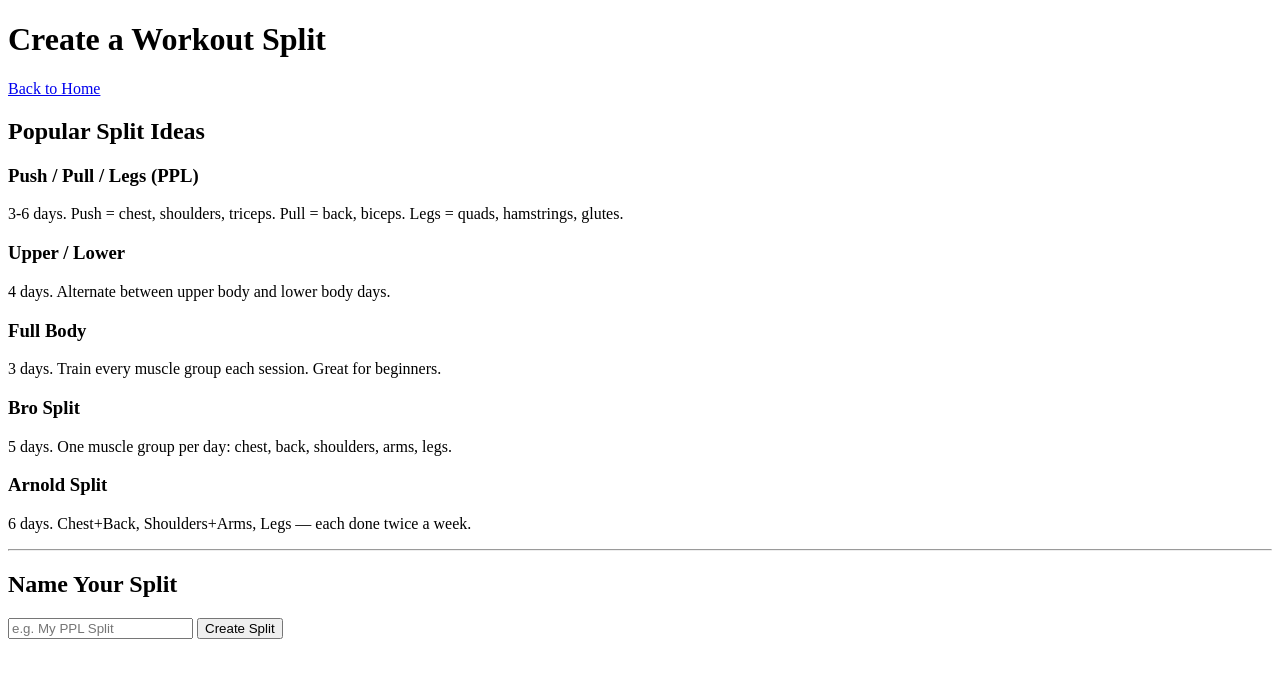
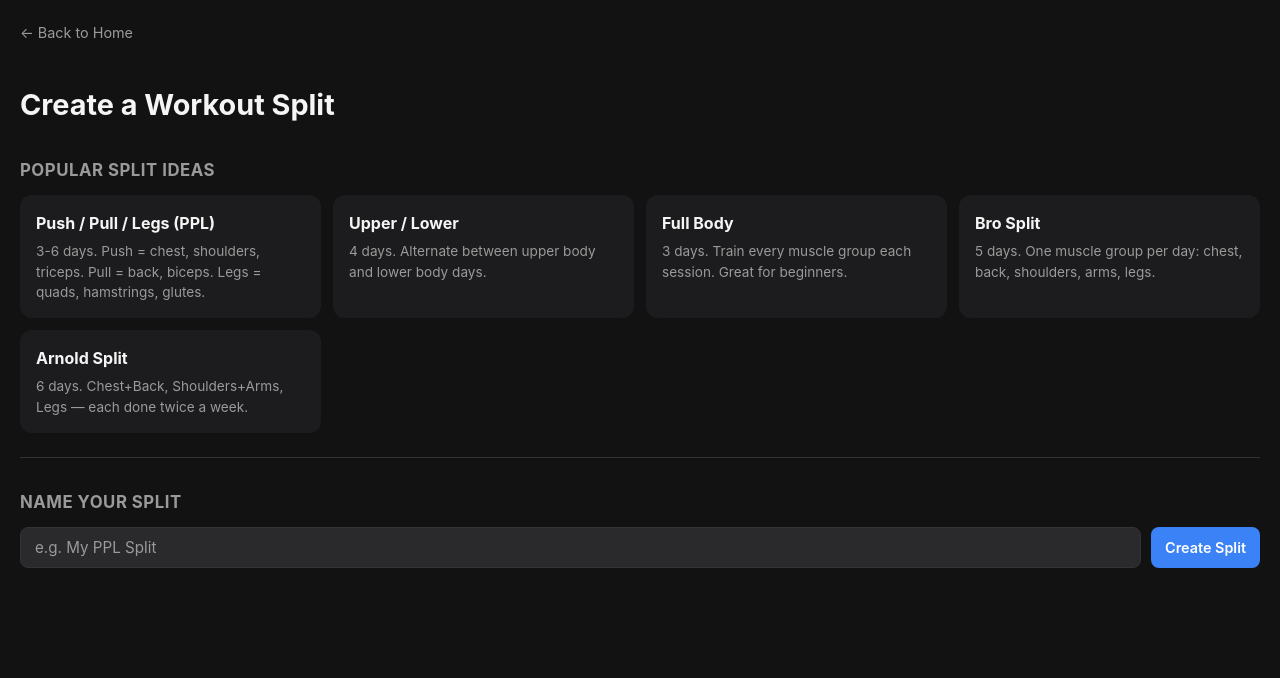
Before and after one commit to damienlhp/liftlog, a Flask app: page /create-split in a window 1280 px wide. Shown: the top 678 px of the page. Run offline with Flask 3, Linux system fonts and the light colour scheme.

Commit message:
add dark theme CSS and style create_split page

```diff
--- a/static/style.css
+++ b/static/style.css
@@ -421,3 +421,76 @@
   font-size: 0.85em;
   margin: 0;
 }
+
+/* ==============================================================
+   BACK LINK (used at the top of sub-pages)
+   ================================================================ */
+.back-link {
+  display: inline-flex;
+  align-items: center;
+  gap: 6px;
+  color: var(--text-secondary);
+  font-size: 0.9em;
+  margin-bottom: 20px;
+}
+
+.back-link:hover {
+  color: var(--text-primary);
+}
+
+/* ==============================================================
+   SPLIT SUGGESTION CARDS (create_split.html)
+   ================================================================ */
+.suggestions-grid {
+  display: grid;
+  grid-template-columns: repeat(auto-fit, minmax(240px, 1fr));
+  gap: 12px;
+}
+
+.suggestion-card {
+  background: var(--bg-secondary);
+  border-radius: var(--radius);
+  padding: 16px;
+}
+
+.suggestion-card h3 {
+  margin-bottom: 6px;
+  font-size: 1em;
+}
+
+.suggestion-card p {
+  color: var(--text-secondary);
+  font-size: 0.85em;
+  margin: 0;
+}
+
+/* ==============================================================
+   FORM INPUTS (reused across every template with a form)
+   ================================================================ */
+.form-row {
+  display: flex;
+  gap: 10px;
+  margin-top: 12px;
+  flex-wrap: wrap;
+}
+
+.text-input {
+  background: var(--bg-tertiary);
+  border: 1px solid var(--border-color);
+  color: var(--text-primary);
+  padding: 10px 14px;
+  border-radius: 8px;
+  font-size: 0.95em;
+  font-family: inherit;
+  flex: 1;
+  min-width: 200px;
+}
+
+.text-input:focus {
+  outline: none;
+  border-color: var(--accent);
+}
+
+.text-input::placeholder {
+  color: var(--text-secondary);
+}
--- a/templates/create_split.html
+++ b/templates/create_split.html
@@ -4,30 +4,31 @@
     <meta charset="UTF-8">
     <meta name="viewport" content="width=device-width, initial-scale=1.0">
     <title>Create Split - LiftLog</title>
+    <link rel="stylesheet" href="{{ url_for('static', filename='style.css') }}">
 </head>
 <body>
+    <a class="back-link" href="/">← Back to Home</a>
     <h1>Create a Workout Split</h1>
-    <a href="/">Back to Home</a>
 
     <h2>Popular Split Ideas</h2>
-    <div>
-        <div>
+    <div class="suggestions-grid">
+        <div class="suggestion-card">
             <h3>Push / Pull / Legs (PPL)</h3>
             <p>3-6 days. Push = chest, shoulders, triceps. Pull = back, biceps. Legs = quads, hamstrings, glutes.</p>
         </div>
-        <div>
+        <div class="suggestion-card">
             <h3>Upper / Lower</h3>
             <p>4 days. Alternate between upper body and lower body days.</p>
         </div>
-        <div>
+        <div class="suggestion-card">
             <h3>Full Body</h3>
             <p>3 days. Train every muscle group each session. Great for beginners.</p>
         </div>
-        <div>
+        <div class="suggestion-card">
             <h3>Bro Split</h3>
             <p>5 days. One muscle group per day: chest, back, shoulders, arms, legs.</p>
         </div>
-        <div>
+        <div class="suggestion-card">
             <h3>Arnold Split</h3>
             <p>6 days. Chest+Back, Shoulders+Arms, Legs — each done twice a week.</p>
         </div>
@@ -36,9 +37,9 @@
     <hr>
 
     <h2>Name Your Split</h2>
-    <form action="/create-split" method="POST">
-        <input type="text" name="split_name" placeholder="e.g. My PPL Split" required>
-        <button type="submit">Create Split</button>
+    <form action="/create-split" method="POST" class="form-row">
+        <input type="text" name="split_name" class="text-input" placeholder="e.g. My PPL Split" required>
+        <button type="submit" class="btn btn-primary">Create Split</button>
     </form>
 </body>
 </html>
```
Also changed, not shown: liftlog.db.
